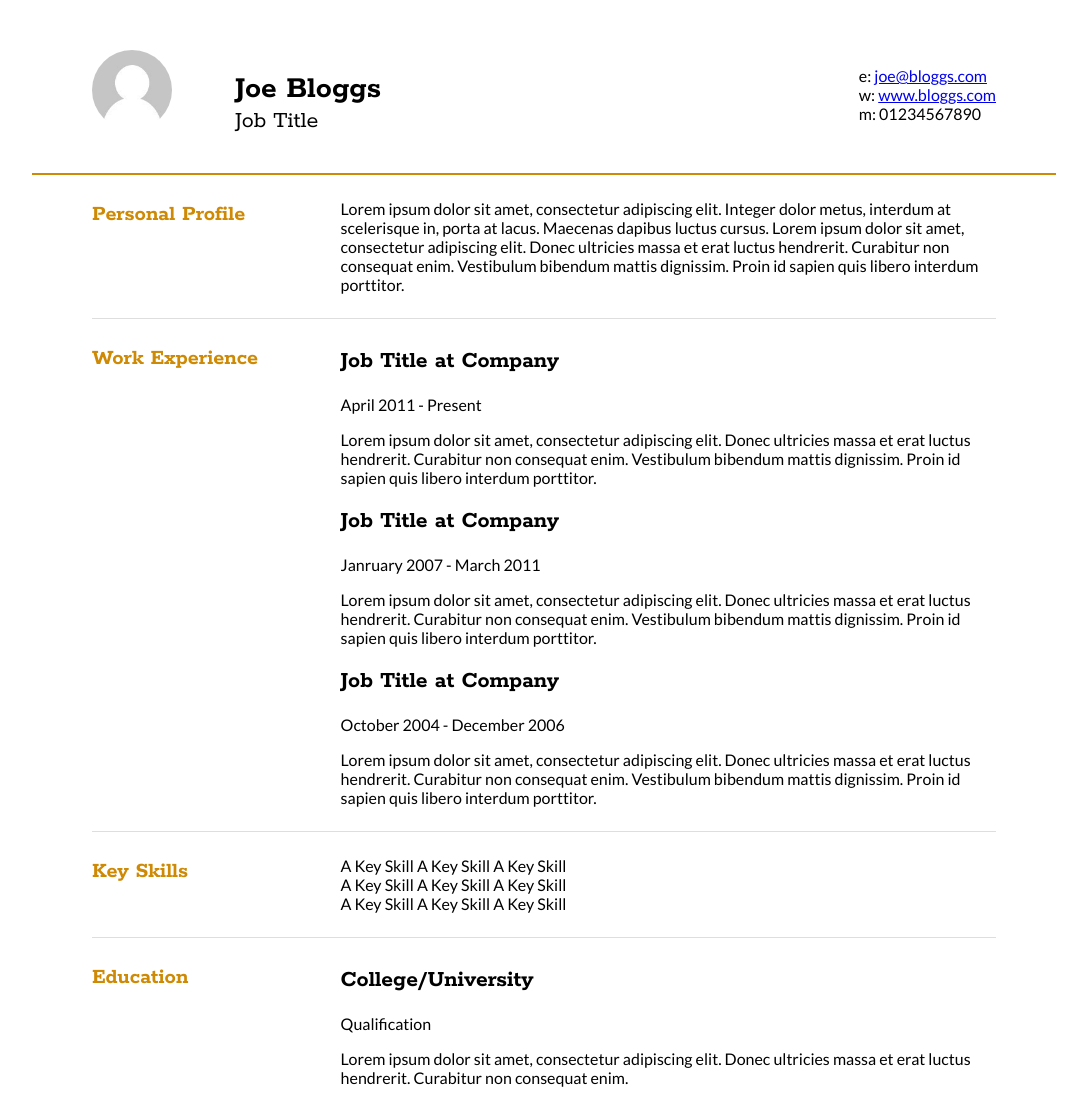
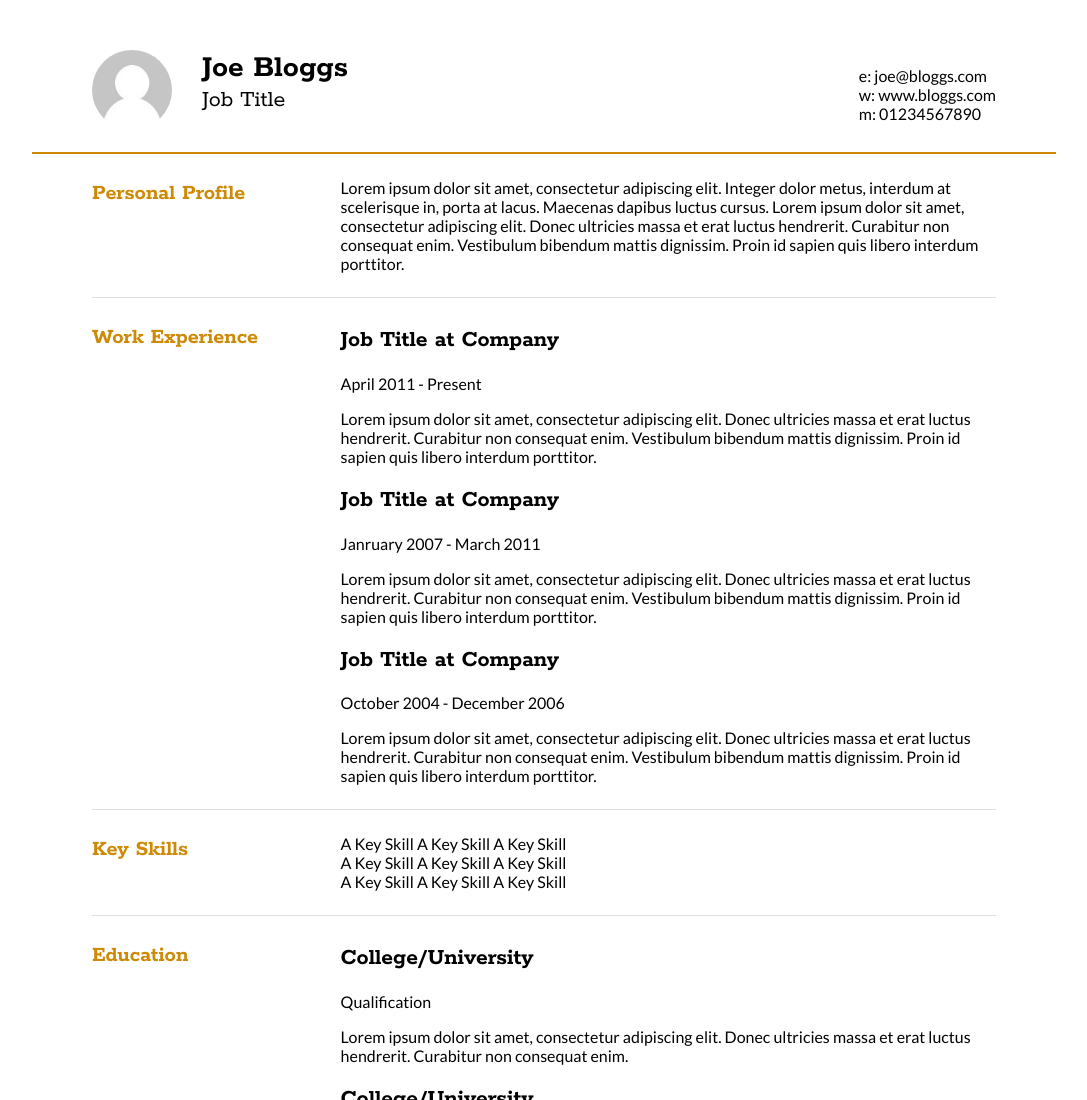
Before and after one commit to Kenzie-Academy-Brasil-Developers/estilizar-curriculo-sprint-2-victorsvarela, a plain HTML site: page index.html in a window 1280 px wide. Shown: the top 1100 px of the page, without its empty margins (96-1183 px from the left). Drawn offline with Linux system fonts and the light colour scheme.

Commit message:
ajustes css

```diff
--- a/style.css
+++ b/style.css
@@ -1,10 +1,9 @@
-html{
-	font-family: 'Lato', 'Helvetica', 'Arial', sans-serif;
-	margin:0;
-	padding: 0;
+:root{
+	--cor-quebra-linha: #cf8a05;
+	--cor-titulo-section: #cf8a05;
 }
 
-body{
+html, body{
 	font-family: 'Lato', 'Helvetica', 'Arial', sans-serif;
 	margin:0;
 	padding: 0;
@@ -15,7 +14,7 @@ h1, h2, h3, h4, h5, h6{
 }
 
 .cabecalho{
-	background-color: #cf8a05;
+	background-color: var(--cor-quebra-linha);
 	height: 2px;
 	border: 0;
 }
@@ -41,9 +40,10 @@ h1, h2, h3, h4, h5, h6{
 }
 
 #headshot {
-	width: 12.5%;
+	width: auto;
 	float: left;
 	margin-right: 30px;
+
 }
 
 .foto-perfil{
@@ -56,6 +56,7 @@ h1, h2, h3, h4, h5, h6{
 }
 
 .mainDetails #name h1 {
+	margin-top: 0;
 	margin-bottom: 0px;
 }
 
@@ -66,7 +67,7 @@ h1, h2, h3, h4, h5, h6{
 }
 
 #mainArea .sectionTitle h1{
-	color: #cf8a05;
+	color: var(--cor-titulo-section);
 }
 
 #contactDetails {
@@ -76,6 +77,13 @@ h1, h2, h3, h4, h5, h6{
 #contactDetails ul li{
 	list-style-type: none;
 }
+
+#contactDetails ul li a:link{
+	color: inherit;
+	text-decoration: none;
+}
+
+
 
 .sectionTitle {
 	float: left;
```
